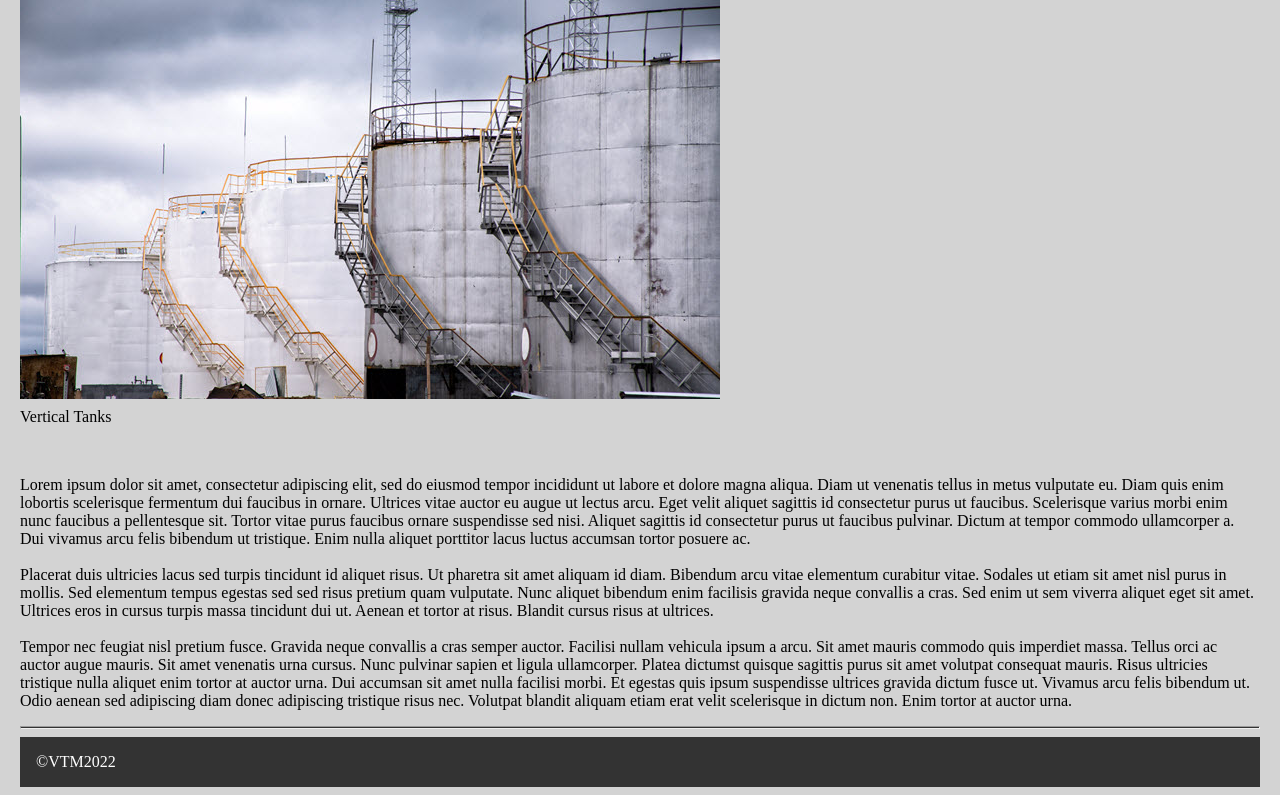
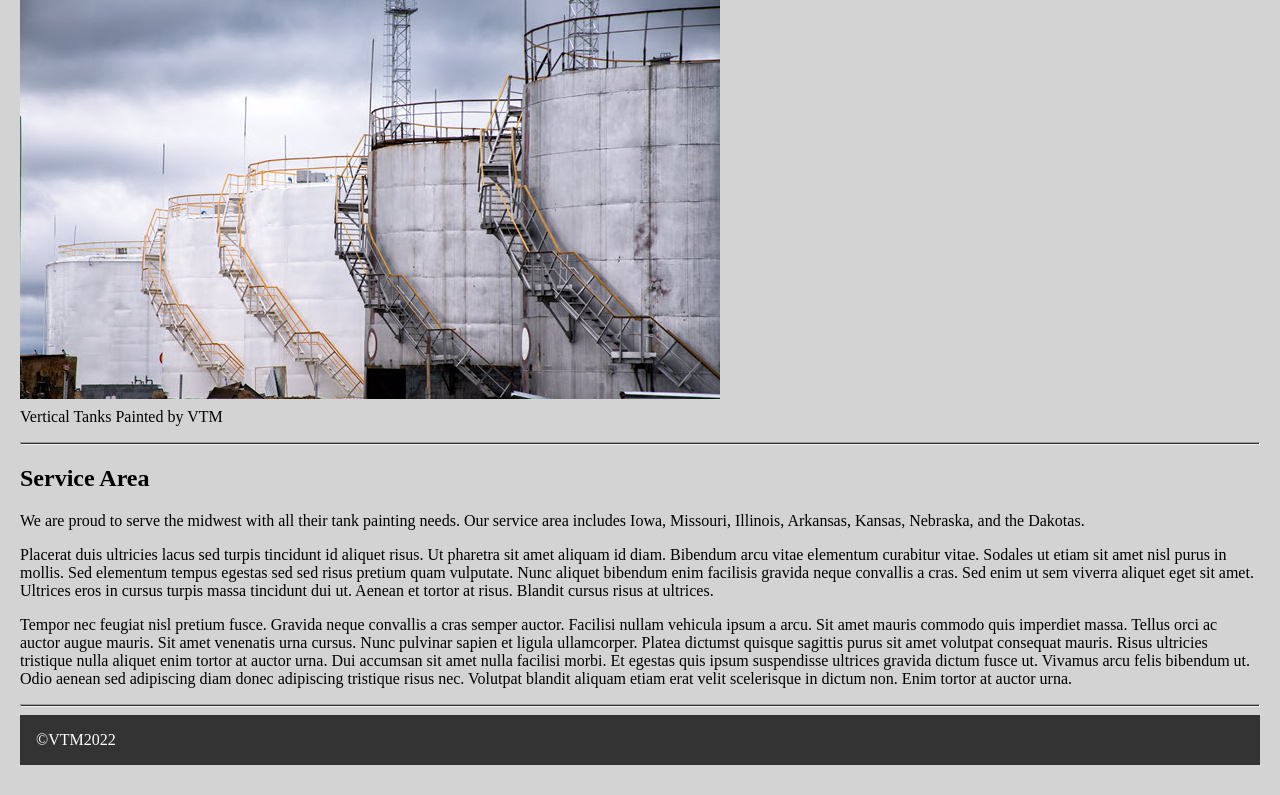
Before and after one commit to tnachman/vertical_tank_maintenance_hw8, a Flask app: page / in a window 1280 px wide. Shown: the part 198-993 px from the top of the page. After the commit the page ends 963 px from the top, so only its background shows below. Run offline with Flask 2, Linux system fonts and the light colour scheme.

Commit message:
added service area

```diff
--- a/templates/index.html
+++ b/templates/index.html
@@ -13,33 +13,23 @@
 	<a href="../static/images/above_ground_vertical_tanks.jpg">
 		<img src="../static/images/above_ground_vertical_tanks.jpg" alt="Vertical Tanks">
 	</a>
-    <figcaption class="caption"> Vertical Tanks</figcaption>
+	<figcaption class="caption"> Vertical Tanks Painted by VTM</figcaption>
 </figure>
-<br />
-<p>Lorem ipsum dolor sit amet, consectetur adipiscing elit, sed do eiusmod tempor incididunt ut labore et dolore magna
-	aliqua. Diam ut venenatis tellus in metus vulputate eu. Diam quis enim lobortis scelerisque fermentum dui faucibus
-	in ornare. Ultrices vitae auctor eu augue ut lectus arcu. Eget velit aliquet sagittis id consectetur purus ut
-	faucibus. Scelerisque varius morbi enim nunc faucibus a pellentesque sit. Tortor vitae purus faucibus ornare
-	suspendisse sed nisi. Aliquet sagittis id consectetur purus ut faucibus pulvinar. Dictum at tempor commodo
-	ullamcorper a. Dui vivamus arcu felis bibendum ut tristique. Enim nulla aliquet porttitor lacus luctus accumsan
-	tortor posuere ac.
-	<br />
-	<br />
-	Placerat duis ultricies lacus sed turpis tincidunt id aliquet risus. Ut pharetra sit amet aliquam id diam. Bibendum
+<hr />
+<h2> Service Area </h2>
+<p>We are proud to serve the midwest with all their tank painting needs. Our service area includes Iowa, Missouri,
+	Illinois, Arkansas, Kansas, Nebraska, and the Dakotas.</p>
+	<p>Placerat duis ultricies lacus sed turpis tincidunt id aliquet risus. Ut pharetra sit amet aliquam id diam. Bibendum
 	arcu vitae elementum curabitur vitae. Sodales ut etiam sit amet nisl purus in mollis. Sed elementum tempus egestas
 	sed sed risus pretium quam vulputate. Nunc aliquet bibendum enim facilisis gravida neque convallis a cras. Sed enim
 	ut sem viverra aliquet eget sit amet. Ultrices eros in cursus turpis massa tincidunt dui ut. Aenean et tortor at
-	risus. Blandit cursus risus at ultrices.
-	<br />
-	<br />
-	Tempor nec feugiat nisl pretium fusce. Gravida neque convallis a cras semper auctor. Facilisi nullam vehicula ipsum
+	risus. Blandit cursus risus at ultrices.</p>
+<p>Tempor nec feugiat nisl pretium fusce. Gravida neque convallis a cras semper auctor. Facilisi nullam vehicula ipsum
 	a arcu. Sit amet mauris commodo quis imperdiet massa. Tellus orci ac auctor augue mauris. Sit amet venenatis urna
 	cursus. Nunc pulvinar sapien et ligula ullamcorper. Platea dictumst quisque sagittis purus sit amet volutpat
 	consequat mauris. Risus ultricies tristique nulla aliquet enim tortor at auctor urna. Dui accumsan sit amet nulla
 	facilisi morbi. Et egestas quis ipsum suspendisse ultrices gravida dictum fusce ut. Vivamus arcu felis bibendum ut.
 	Odio aenean sed adipiscing diam donec adipiscing tristique risus nec. Volutpat blandit aliquam etiam erat velit
-	scelerisque in dictum non. Enim tortor at auctor urna.
-
-</p>
+	scelerisque in dictum non. Enim tortor at auctor urna. </p>
 
 {% endblock %}
```
Lines whose indentation alone changed are shown as unchanged.
